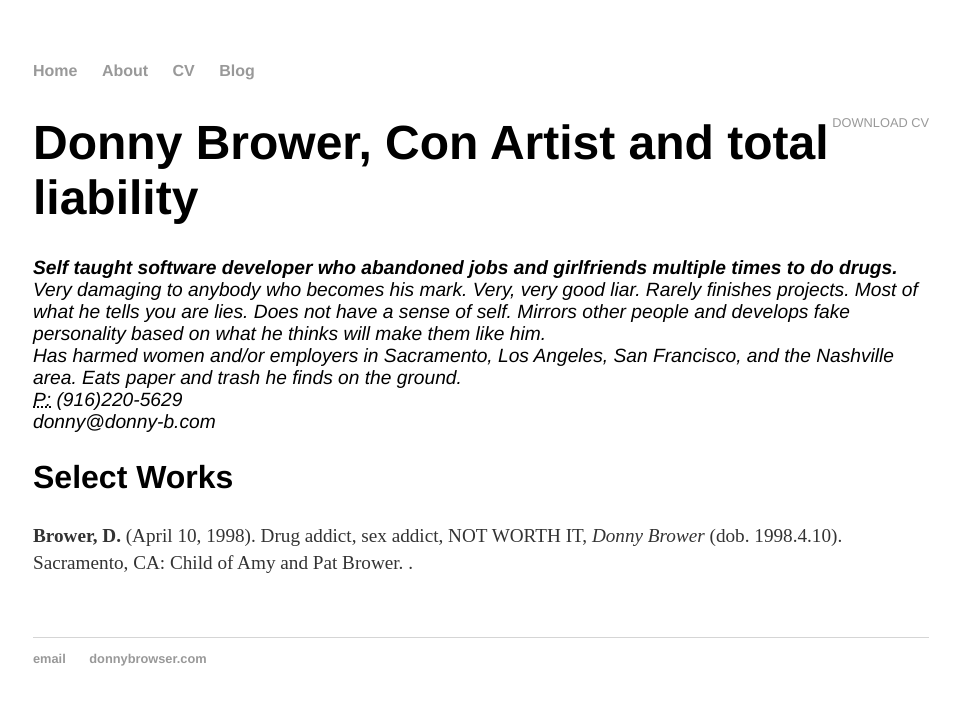
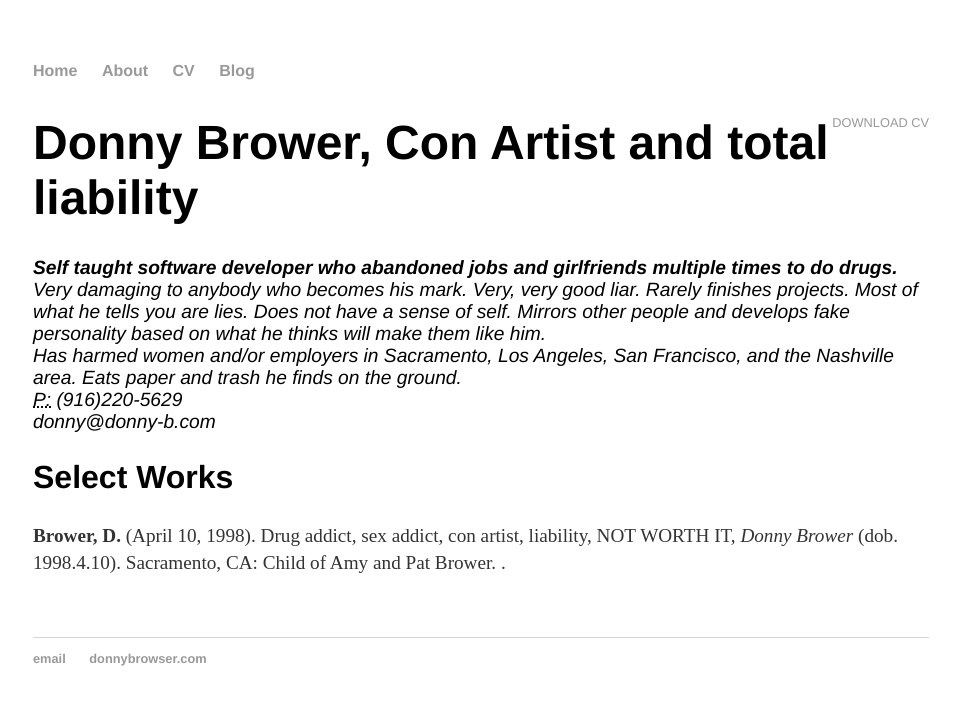
Before and after one commit to aliahberg/donnybrowser, a Jekyll site: the page built from cv/index.html, in a window 1280 px wide. Shown: the top 705 px of the page, without its empty margins (159-1118 px from the left). Built offline with Jekyll 4.4.1, drawn with Linux system fonts in a browser that asks for light colours.

Commit message:
Update index.html

```diff
--- a/cv/index.html
+++ b/cv/index.html
@@ -16,7 +16,7 @@
 
 					<h2>Select Works</h2>
 
-					<p><strong>Brower, D.</strong> (April 10, 1998). Drug addict, sex addict, NOT WORTH IT, <em>Donny Brower</em> (dob. 1998.4.10). Sacramento, CA: Child of Amy and Pat Brower. </a>.
+					<p><strong>Brower, D.</strong> (April 10, 1998). Drug addict, sex addict, con artist, liability, NOT WORTH IT, <em>Donny Brower</em> (dob. 1998.4.10). Sacramento, CA: Child of Amy and Pat Brower. </a>.
 
 
 	</div>
```
